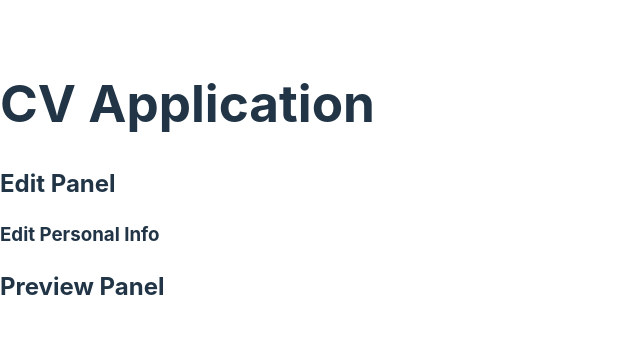
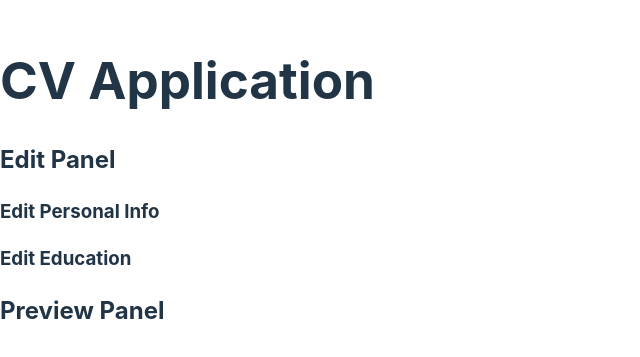
Before and after one commit to frarosset/cv-application, a React (Vite) app: page / in a window 1280 px wide. Shown: the part 217-574 px from the top of the page, without its empty margins (0-640 px from the left). Built offline with nearby package versions, Linux system fonts and the light colour scheme.

Commit message:
feat(EditEducationPanel): initialize EditEducationPanel component
The component currently just shows an h3 heading wrapped into a div..

The component is set in the EditPanel component.

```diff
--- /dev/null
+++ b/src/components/EditEducationPanel.jsx
@@ -0,0 +1,9 @@
+function EditEducationPanel() {
+  return (
+    <div className="edit-education-panel">
+      <h3>Edit Education</h3>
+    </div>
+  );
+}
+
+export default EditEducationPanel;
--- a/src/components/EditPanel.jsx
+++ b/src/components/EditPanel.jsx
@@ -1,10 +1,12 @@
 import EditPersonalInfoPanel from "./EditPersonalInfoPanel.jsx";
+import EditEducationPanel from "./EditEducationPanel.jsx";
 
 function EditPanel() {
   return (
     <div className="edit-panel">
       <h2>Edit Panel</h2>
       <EditPersonalInfoPanel />
+      <EditEducationPanel />
     </div>
   );
 }
```
